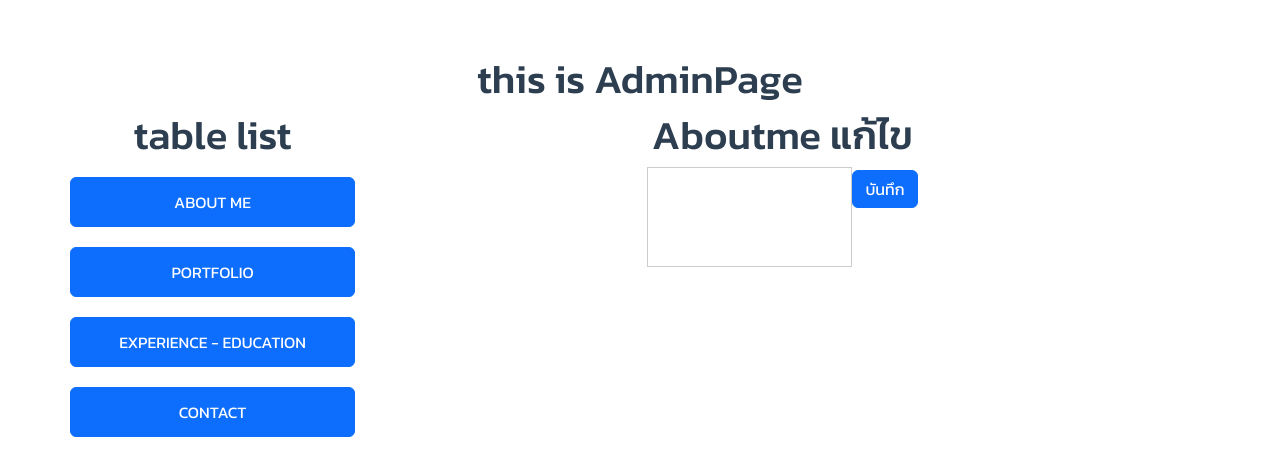
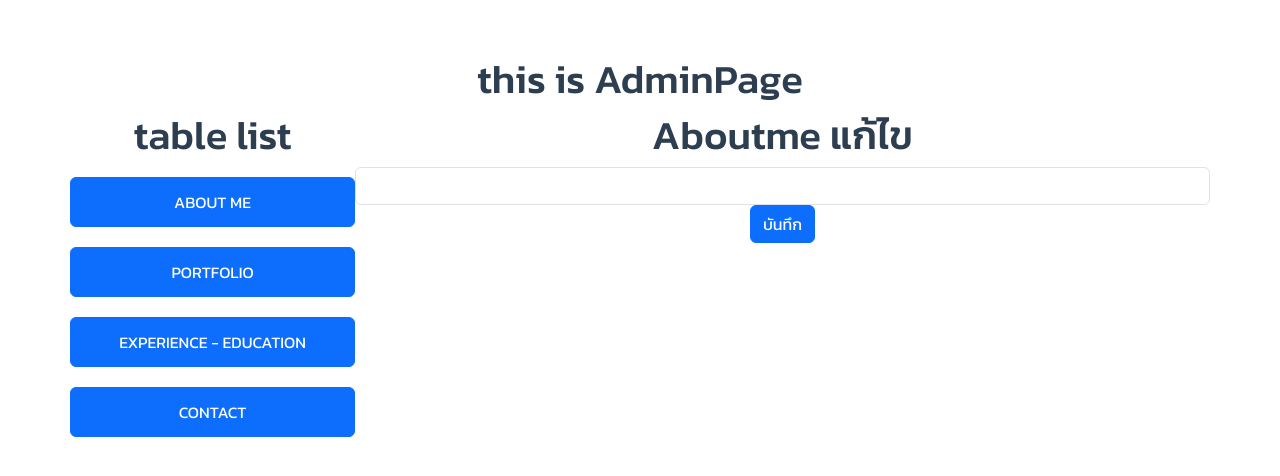
Before and after one commit to Atiprometis/vuemyport, a Vue app: page /sp-admin in a window 1280 px wide. Shown: the top 476 px of the page. Built offline with nearby package versions, Linux system fonts and the light colour scheme; no server answers.

Commit message:
now can display main page Aboutme

```diff
--- a/src/components/admin/TableList.vue
+++ b/src/components/admin/TableList.vue
@@ -23,9 +23,9 @@
                         <h2 class="aboutmeShow" v-if="aboutmeData[0]">{{  aboutmeData[0].content }}</h2>
 
 
-                        <form v-on:submit="submitText">
+                        <form v-on:submit="submitText" class="form-label">
 
-                                <input type="text" v-model="content" class=" edit-input">
+                                <input type="text" v-model="content" class="form-control ">
 
                             <button  type="submit"  class="btn btn-primary">บันทึก</button>
                         </form>
@@ -222,7 +222,7 @@ export default {
             height: 100px;
             font-size: 16px;
             padding-top: 0; /* ไม่ใส่ padding ด้านบน */
-            padding-bottom: 60px; /* เพิ่ม padding ด้านล่าง เพื่อเลื่อนข้อความขึ้นด้านบน */
+            padding-bottom: 70px; /* เพิ่ม padding ด้านล่าง เพื่อเลื่อนข้อความขึ้นด้านบน */
             box-sizing: border-box; /* ให้ padding รวมอยู่ใน height */
             border: 1px solid #ccc; /* ใส่เส้นขอบ */
     }
--- a/src/components/mybgandskill/MyBackGround.vue
+++ b/src/components/mybgandskill/MyBackGround.vue
@@ -17,8 +17,9 @@
             </div>
             <div class="col-lg-6 p-5 mt-5 my-skills d-flex flex-column align-items-start justify-content-start" >
                 <h4 class="  text-start">About me</h4>
-                <p class="p-0 m-0 text-start">
-                    Motivated and skilled front-end developer with experience building responsive and user-friendly websites using Vue.js Proficient in HTML, CSS, and JavaScript, as well as experience with PHPframeworks such as Laravel and CodeIgniter. Strong attention to detail and ability to work well in a team environment.
+                <p class="p-0 m-0 text-start" v-if="aboutmeData[0]">
+                    {{  aboutmeData[0].content }}
+                    <!-- Motivated and skilled front-end developer with experience building responsive and user-friendly websites using Vue.js Proficient in HTML, CSS, and JavaScript, as well as experience with PHPframeworks such as Laravel and CodeIgniter. Strong attention to detail and ability to work well in a team environment. -->
                 </p>
                 <h4 class=" text-start mt-4">Skills</h4>
                 <div class=" d-flex flex-column ">
@@ -58,6 +59,8 @@
 
 
 <script >
+import axios from 'axios'
+
 export default{
     name: "MyBackGround",
 
@@ -68,6 +71,7 @@ export default{
 
             myskills:["html5","CSS","JavaScript","Vue.js","PHP (Laravel, CodeIgniter)"],
             myskills2:["Photoshop","Illustrator"],
+            aboutmeData: [],
             }
     },
             mounted: function(){
@@ -130,7 +134,20 @@ export default{
                 getScrollAnimation();
 
             },
+            methods:{
+                async getContentAboutme(){
+                    try{
+                        const response = await axios.get('http://localhost:3000/readaboutme')
+                        this.aboutmeData = response.data;
 
+                    } catch (error) {
+                        return  console.error('Error fetching quotes:', error);
+                    }
+                }
+            },
+            beforeMount(){
+        this.getContentAboutme()
+    }
 
 }
 </script>
```
